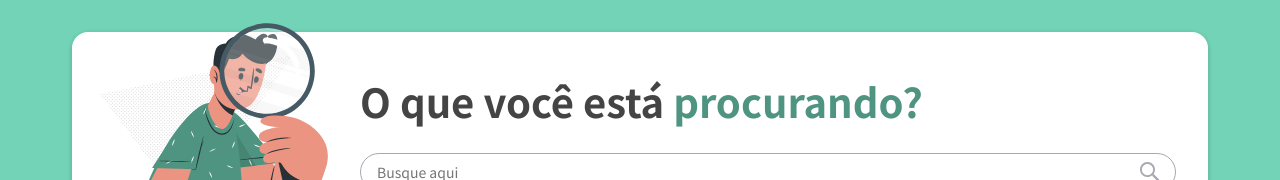
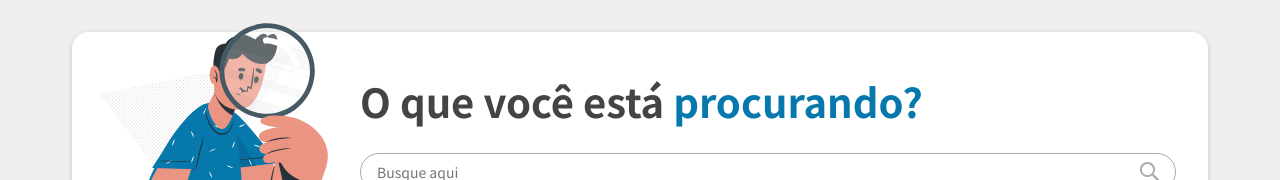
Before and after one commit to guisalmeida/tbb-challenge-react, a React (Vite) app: page / in a window 1280 px wide. Shown: the top 180 px of the page. Built offline with nearby package versions, Linux system fonts and the light colour scheme.

Commit message:
style: change theme

```diff
--- a/src/styles/_colors.scss
+++ b/src/styles/_colors.scss
@@ -1,5 +1,6 @@
 $black: #444444;
 $white: #ffffff;
 $grey: #a8a8b3;
-$background: #72D3B7;
-$highlight: #4f9480;
+$background: #efefef;
+$highlight: #0778ac;
+$shadow: #98D0FE;
```
Also changed, not shown: public/images/search.svg.
